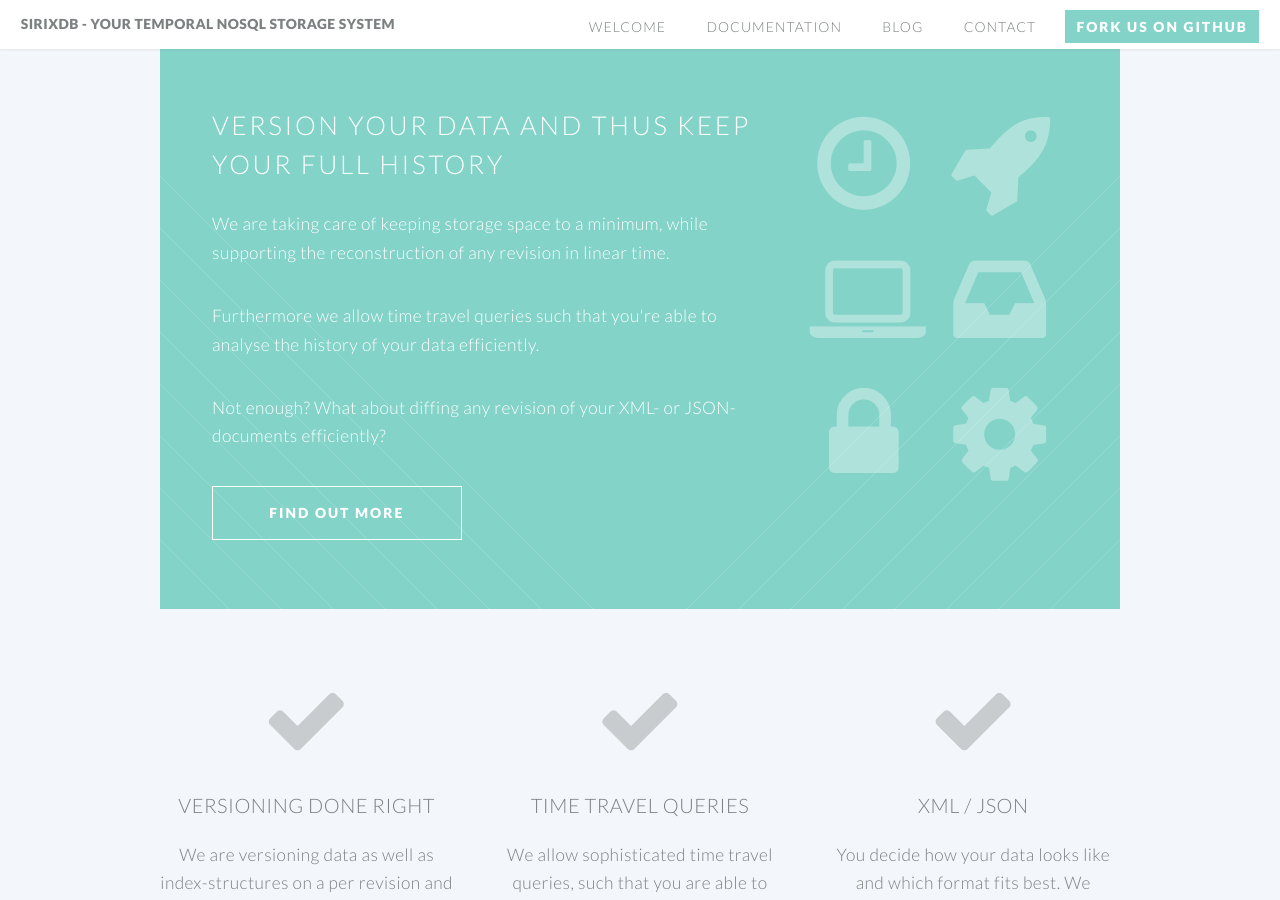
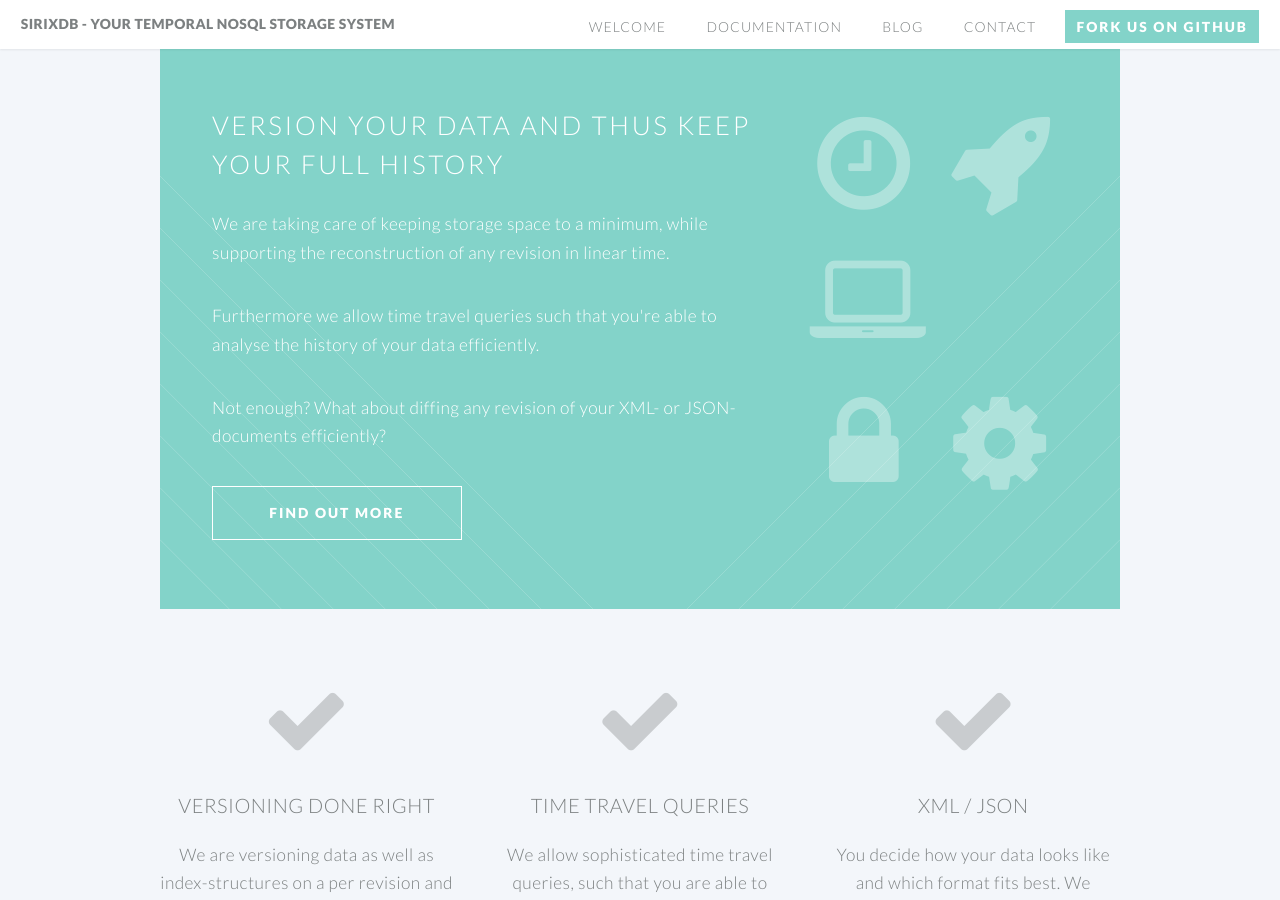
Before and after one commit to sirixdb/sirixdb.github.io, a Jekyll site: the page built from index.html, in a window 1280 px wide and 900 px high, scrolled down 1033 px. Built offline with Jekyll 4.4.1, drawn with Linux system fonts in a browser that asks for light colours.

Commit message:
Update index.html

```diff
--- a/index.html
+++ b/index.html
@@ -40,7 +40,7 @@
 									<li><span class="icon fa-clock-o"><span class="label">Feature 1</span></span></li>
 									<li><span class="icon fa-rocket"><span class="label">Feature 2</span></span></li>
 									<li><span class="icon fa-laptop"><span class="label">Feature 3</span></span></li>
-									<li><span class="icon fa-inbox"><span class="label">Feature 4</span></span></li>
+									<li><span class="icon fa-code-branch"><span class="label">Feature 4</span></span></li>
 									<li><span class="icon fa-lock"><span class="label">Feature 5</span></span></li>
 									<li><span class="icon fa-cog"><span class="label">Feature 6</span></span></li>
 								</ul>
```
